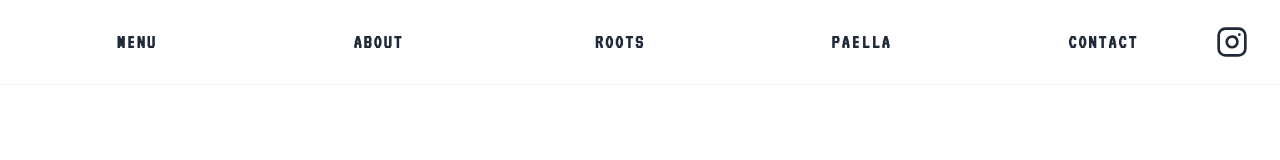
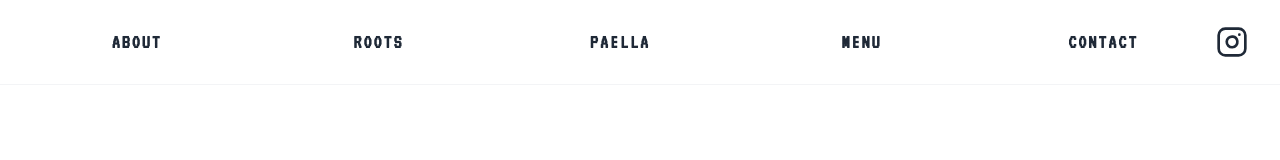
Before and after one commit to EmielEDW/supermercado_v3, a React (Vite) app in the folder app/: page / in a window 1280 px wide. Shown: the top 160 px of the page. Built offline with nearby package versions, Linux system fonts and the light colour scheme.

Commit message:
fix: move menu after paella and update roots copy

```diff
--- a/app/src/App.tsx
+++ b/app/src/App.tsx
@@ -47,7 +47,7 @@ function App() {
       content: (
         <>
           <p>
-            <span className="text-[#c41e3a] font-bold">FAMILIA.</span> Elvira & José-Luis vluchtten als kind voor de Franco-tirannie die zich in 1936 in hun vaderland afspeelde. Via enkele omwegen kwamen ze in Gent terecht, waar ze uiteindelijk de rest van hun leven zouden blijven. Zo werd Gent mijn geboortestad. Mijn grootouders waren bourgondiërs in hart en nieren. Warmte en smaak dicteerden mijn jeugd. Twintig jaar later sta ik zelf achter het fornuis. Mijn naam is Jaime Larrea-Betolaza, welkom bij <span className="text-[#c41e3a] font-bold">SUPERMERCADO.</span>
+            <span className="text-[#c41e3a] font-bold">FAMILIA.</span> Mijn grootouders, Elvira & José-Luis, vluchtten als kind voor de Franco-tirannie die zich in 1936 in hun vaderland afspeelde. Via enkele omwegen kwamen ze in Gent terecht, waar ze uiteindelijk de rest van hun leven zouden blijven. Zo werd Gent mijn geboortestad. Ze waren bourgondiërs in hart en nieren. Warmte en smaak dicteerden mijn jeugd. Twintig jaar later sta ik zelf achter het fornuis. Mijn naam is Jaime Larrea-Betolaza, welkom bij <span className="text-[#c41e3a] font-bold">SUPERMERCADO.</span>
           </p>
         </>
       ),
--- a/app/src/components/Navigation.tsx
+++ b/app/src/components/Navigation.tsx
@@ -6,10 +6,11 @@ interface NavigationProps {
 }
 
 const Navigation = ({ activeSlide, onNavigate }: NavigationProps) => {
-  const navItems = [
+  const navItems: Array<{ label: string; index: number } | { label: string; href: string }> = [
     { label: 'ABOUT', index: 1 },
     { label: 'ROOTS', index: 2 },
     { label: 'PAELLA', index: 3 },
+    { label: 'MENU', href: '/menu' },
     { label: 'CONTACT', index: 4 },
   ];
 
@@ -18,8 +19,9 @@ const Navigation = ({ activeSlide, onNavigate }: NavigationProps) => {
       <div className="flex items-center justify-between px-3 md:px-8 py-4 md:py-5">
         {/* Left Navigation */}
         <div className="flex items-center justify-between flex-1 gap-1 md:gap-8 pr-2 md:pr-0">
-          <a href="/menu" className="nav-link text-base md:text-xl font-bold py-2 px-0 flex-1 text-center">MENU</a>
-          {navItems.map((item) => (
+          {navItems.map((item) => 'href' in item ? (
+            <a key={item.label} href={item.href} className="nav-link text-base md:text-xl font-bold py-2 px-0 flex-1 text-center">{item.label}</a>
+          ) : (
             <button
               key={item.label}
               onClick={() => onNavigate(item.index)}
```
